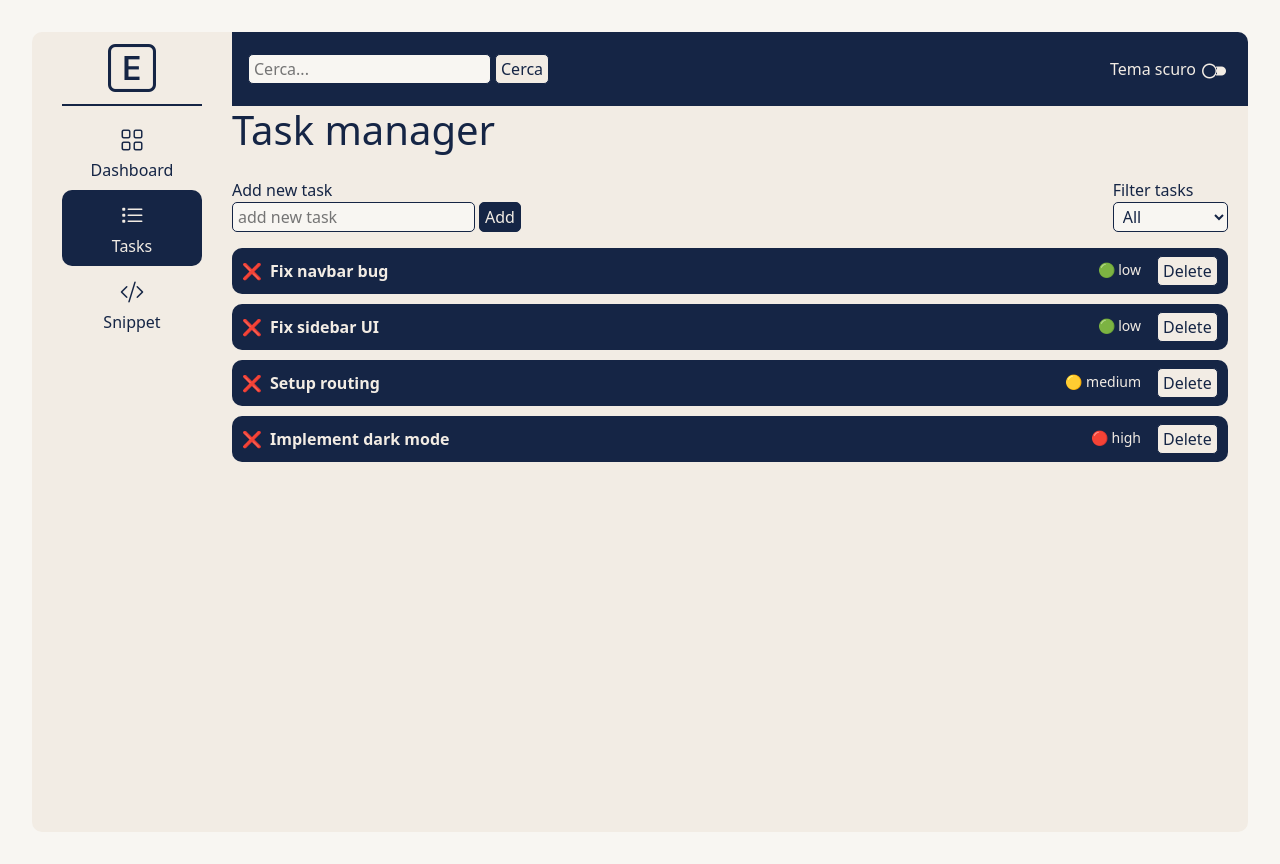
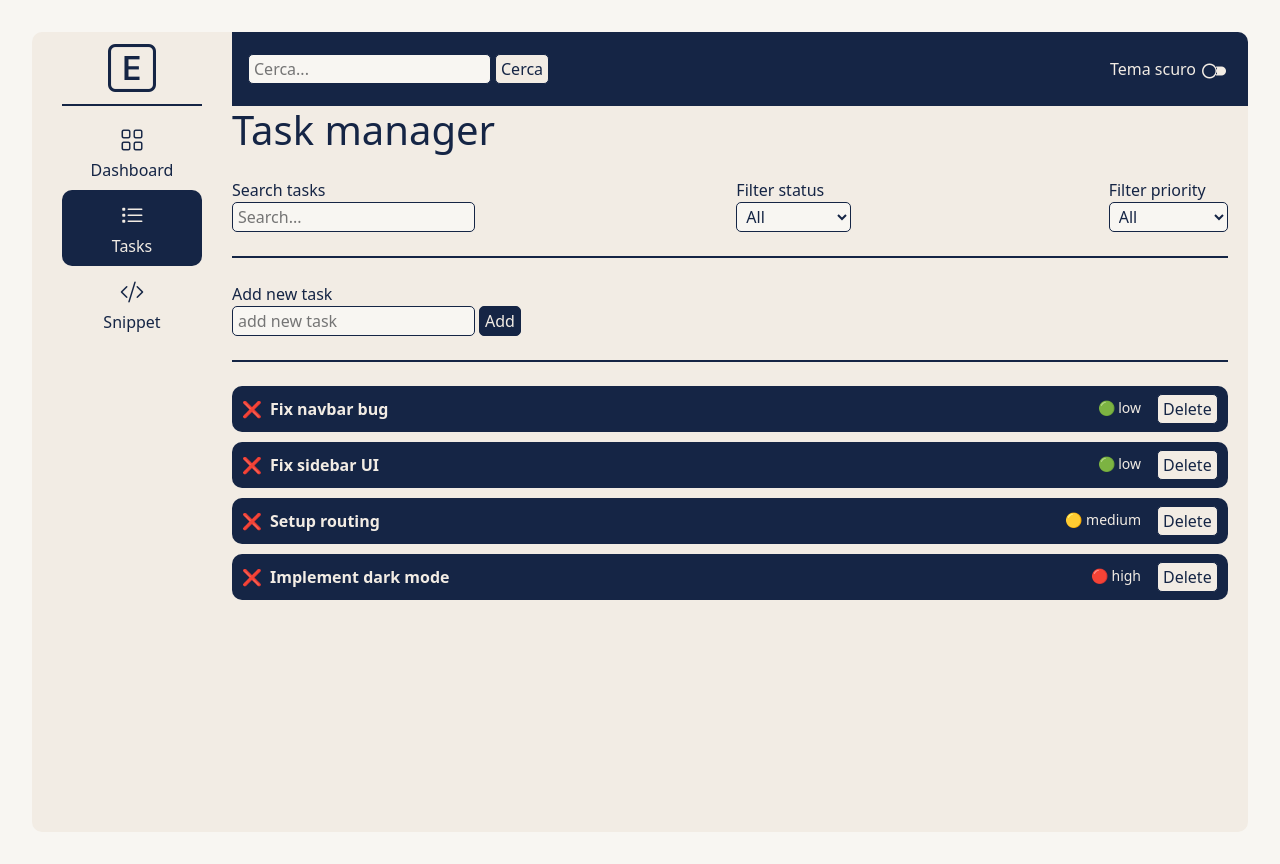
Before and after one commit to VincenzoLivigni/devflow-dashboard, a React (Vite) app: page /tasks in a window 1280 px wide. Built offline with nearby package versions, Linux system fonts and the light colour scheme.

Commit message:
feat: add search, status and priority filters to task manager

```diff
--- a/src/components/tasks/TaskFilters.jsx
+++ b/src/components/tasks/TaskFilters.jsx
@@ -1,33 +1,49 @@
-export default function TaskFilters({ newTask, setNewTask, addTask, filter, setFilter }) {
+export default function TaskFilters({ search, setSearch, statusFilter, setStatusFilter, priorityFilter, setPriorityFilter }) {
 
     return (
+        <>
             <section className="top">
+
                 <div>
-                <span className="d-flex fw-medium">Add new task</span>
-                <div className="d-flex">
+                    <span className="d-flex fw-medium">Search tasks</span>
                     <input
                         className="input me-1"
                         type="text"
-                        placeholder="add new task"
-                        value={newTask}
-                        onChange={(e) => setNewTask(e.target.value)}
+                        placeholder="Search..."
+                        value={search}
+                        onChange={(e) => setSearch(e.target.value)}
                     />
-                    <button className="btn primary" onClick={addTask}>Add</button>
-                </div>
                 </div>
 
                 <div>
-                <span className="d-flex fw-medium">Filter tasks</span>
+                    <span className="d-flex fw-medium">Filter status</span>
                     <select
                         className="select"
-                    value={filter}
-                    onChange={(e) => setFilter(e.target.value)}>
+                        value={statusFilter}
+                        onChange={(e) => setStatusFilter(e.target.value)}>
 
                         <option value="all">All</option>
                         <option value="active">Active</option>
                         <option value="completed">Completed</option>
                     </select>
                 </div>
+
+                <div>
+                    <span className="d-flex fw-medium">Filter priority</span>
+                    <select
+                        className="select"
+                        value={priorityFilter}
+                        onChange={(e) => setPriorityFilter(e.target.value)}>
+
+                        <option value="all">All</option>
+                        <option value="low">🟢 low</option>
+                        <option value="medium">🟡 medium</option>
+                        <option value="high">🔴 high</option>
+                    </select>
+                </div>
             </section>
+
+            <div className="separator2"></div>
+        </>
     )
 }
--- /dev/null
+++ b/src/components/tasks/TaskForm.jsx
@@ -0,0 +1,22 @@
+export default function TaskForm({ newTask, setNewTask, addTask }) {
+
+    return (
+        <>
+            <div>
+                <span className="d-flex fw-medium">Add new task</span>
+                <div className="d-flex">
+                    <input
+                        className="input me-1"
+                        type="text"
+                        placeholder="add new task"
+                        value={newTask}
+                        onChange={(e) => setNewTask(e.target.value)}
+                    />
+                    <button className="btn primary" onClick={addTask}>Add</button>
+                </div>
+            </div>
+
+            <div className="separator2"></div>
+        </>
+    )
+}
--- a/src/index.css
+++ b/src/index.css
@@ -103,6 +103,12 @@ ul {
   border: solid 1px var(--text)
 }
 
+.separator2 {
+  width: 98%;
+  margin: 1.5rem 0;
+  border: solid 1px var(--text)
+}
+
 .nav-link {
   width: 70%;
   color: var(--text);
--- a/src/pages/Tasks.jsx
+++ b/src/pages/Tasks.jsx
@@ -1,7 +1,9 @@
 import { useState } from "react"
-import TaskItem from "../components/Tasks/TaskItem"
+import TaskItem from "../components/tasks/TaskItem"
 import TaskList from "../components/tasks/TaskList"
 import TaskFilters from "../components/tasks/TaskFilters"
+import TaskForm from "../components/tasks/TaskForm"
+
 
 export default function Tasks() {
 
@@ -32,10 +34,31 @@ export default function Tasks() {
         }
     ]
 
+    // stati
     const [tasks, setTasks] = useState(initialTasks)
+
+    const [search, setSearch] = useState("")
+    const [statusFilter, setStatusFilter] = useState("all")
+    const [priorityFilter, setPriorityFilter] = useState("all")
+
     const [newTask, setNewTask] = useState("")
 
-    const [filter, setFilter] = useState("all")
+    // filtri
+    const filteredTasks = tasks.filter((t) => {
+        const matchSearch =
+            t.title.toLowerCase().includes(search.toLowerCase())
+
+        const matchStatusFilter =
+            statusFilter === "all" ||
+            (statusFilter === "active" && !t.completed) ||
+            (statusFilter === "completed" && t.completed)
+
+        const matchPriorityFilter =
+            priorityFilter === "all" ||
+            t.priority.includes(priorityFilter)
+
+        return matchSearch && matchStatusFilter && matchPriorityFilter
+    })
 
     // funzione aggiungi task
     function addTask() {
@@ -66,23 +89,23 @@ export default function Tasks() {
         setTasks(prev => prev.filter((t) => t.id !== id))
     }
 
-    // funzione lista filtrata
-    const filteredTasks = tasks.filter((t) => {
-        if (filter === "active") return !t.completed
-        if (filter === "completed") return t.completed
-        return true
-    })
-
     return (
         <>
             <h1>Task manager</h1>
 
             <TaskFilters
+                search={search}
+                setSearch={setSearch}
+                statusFilter={statusFilter}
+                setStatusFilter={setStatusFilter}
+                priorityFilter={priorityFilter}
+                setPriorityFilter={setPriorityFilter}
+            />
+
+            <TaskForm
                 newTask={newTask}
                 setNewTask={setNewTask}
                 addTask={addTask}
-                filter={filter}
-                setFilter={setFilter}
             />
 
             <section className="tasks-list">
```
Lines whose indentation alone changed are shown as unchanged.
